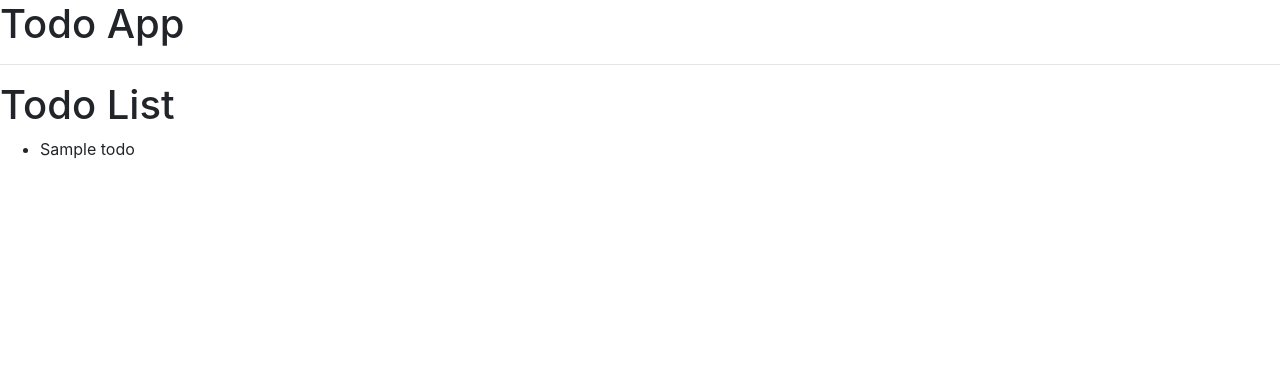
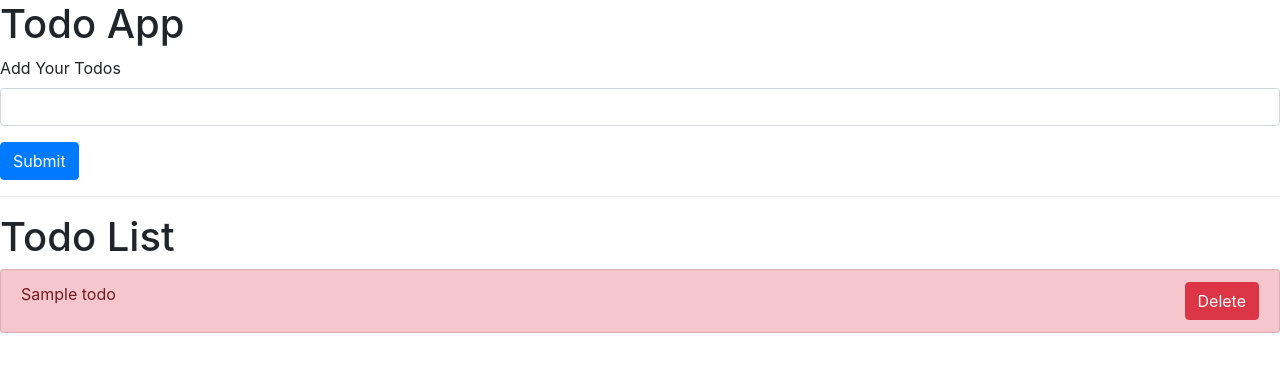
Before and after one commit to appydev6/Todo_project, a Django app: template Todo_project/todo_App_1/templates/index.html in a window 1280 px wide. Shown: the top 372 px of the page. Run offline with Django 5.2, Linux system fonts and the light colour scheme; the template is opened without the code that fills it: most values are stand-ins (such as "Sample title", 1, 10 or a date in 2020); some libraries are stand-ins or nearby versions.

Commit message:
todo=>add/delete

```diff
--- a/Todo_project/todo_App_1/models.py
+++ b/Todo_project/todo_App_1/models.py
@@ -5,6 +5,6 @@ from django.utils import timezone
 class todo_App_1(models.Model):
     id = models.BigAutoField(primary_key=True)
     title = models.CharField(max_length=255)
-    complted = models.BooleanField(default=False)
+    completed = models.BooleanField(default=False)
     created_at = models.DateField(auto_now_add=True)
     updated_at = models.DateField(auto_now=True)
--- a/Todo_project/todo_App_1/templates/index.html
+++ b/Todo_project/todo_App_1/templates/index.html
@@ -12,11 +12,25 @@
   </head>
   <body>
     <h1>Todo App</h1>
+    <form method="POST" action="{% url "add_todo" %}">
+      {% csrf_token %}
+  <div class="mb-3">
+    <label for="exampleInputEmail1" class="form-label">Add Your Todos</label>
+    <input type="text" class="form-control" id="todoInput" name="todoInput" required>
+  </div>
+  <button type="submit" class="btn btn-primary">Submit</button>
+</form>
     <hr>
     <h1>Todo List</h1>
-      <ul>
+      <ul class="list-group">
         {% for todo in todos %}
-        <li>{{todo.title}}</li>
+        <li class="list-group-item {% if todo.completed %} list-group-item-success {% else %} list-group-item-danger {% endif %}"
+        style="display: flex; justify-content: space-between;">{{todo.title}}
+        <form method="GET" action="{% url 'delete_todo' todo.id %}">
+          <button type="submit" class="btn btn-danger">Delete</button>
+        </form>
+
+        </li>
         {% endfor %}
       </ul>
 
--- a/Todo_project/todo_App_1/urls.py
+++ b/Todo_project/todo_App_1/urls.py
@@ -1,7 +1,9 @@
 from django.contrib import admin
 from django.urls import include, path
-from . views import index
+from . views import index, add_view, delete_view
 
 urlpatterns = [
-    path('index/', index, name= 'todo_index'),
+    path('', index, name= 'todo_index'),
+    path('add-todo/', add_view, name= 'add_todo'),
+    path('delete-todo/<int:todo_id>', delete_view, name= 'delete_todo'),
 ]
```
Also changed, not shown: Todo_project/todo_App_1/views.py (+22 -2 lines), Todo_project/todo_App_1/migrations/0002_rename_complted_todo_app_1_completed.py (added).
